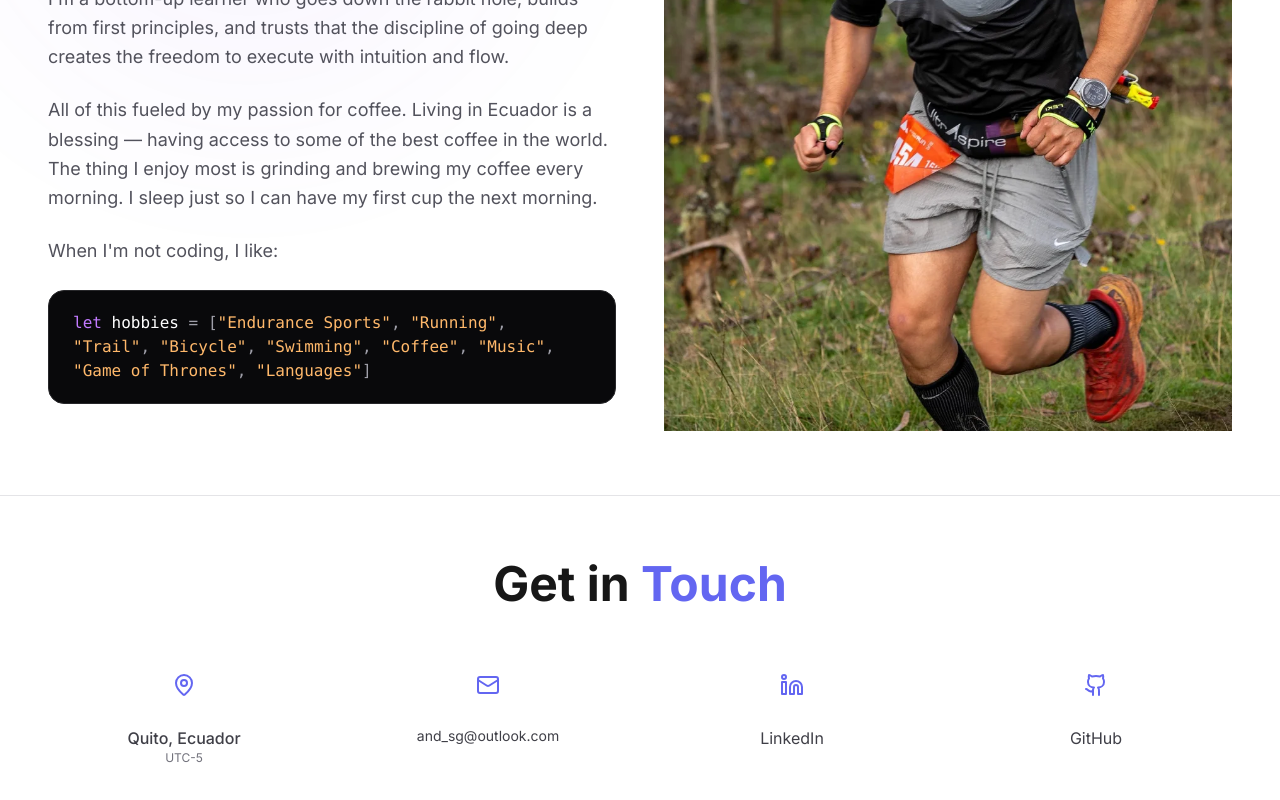
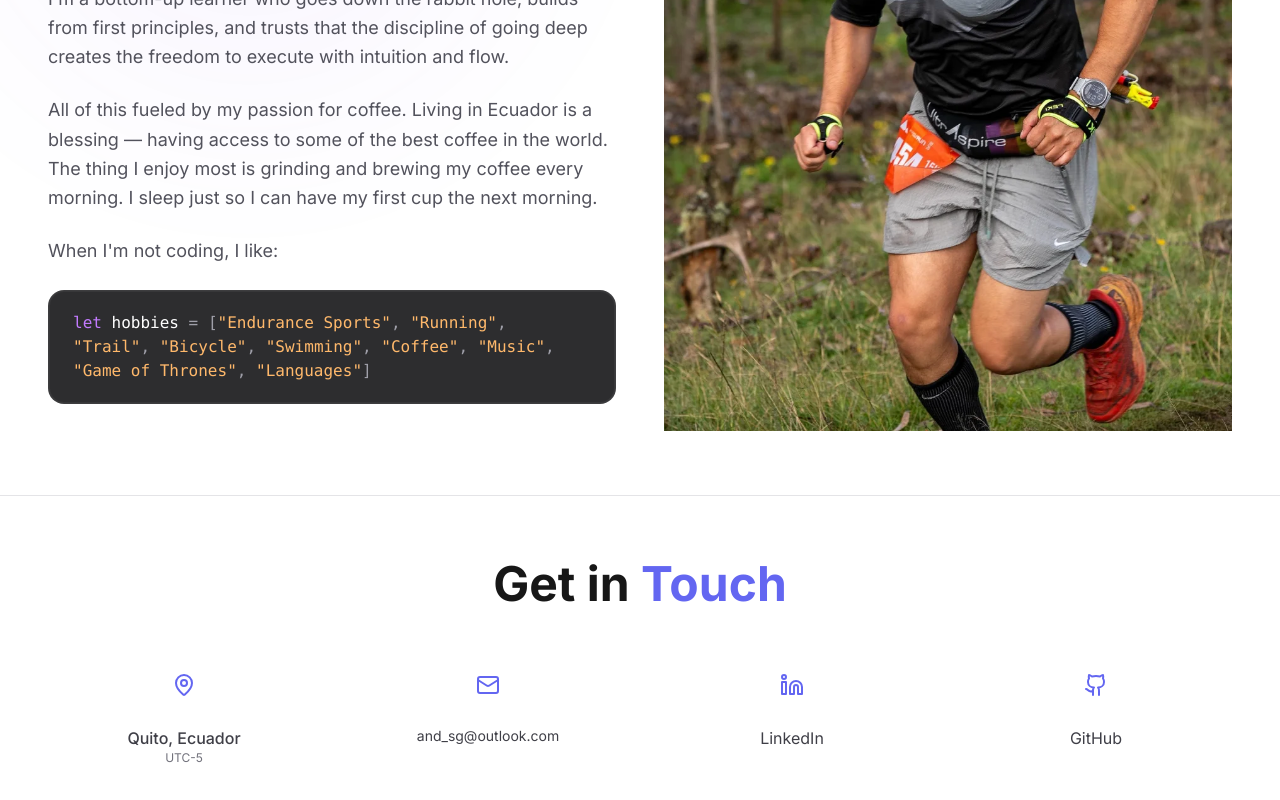
Before and after one commit to AndSanG/andsang.github.io, a Next.js app: page / in a window 1280 px wide. Shown: the part 3158-3958 px from the top of the page. Built offline with nearby package versions, Linux system fonts and the light colour scheme; no server answers.

Commit message:
feat: liquid glass code snippet in MoreAbout — subtle glass tint on dark surface
Add backdrop-blur-sm, translucent border, and specular inner ring to the
Swift hobbies code block without compromising code readability.

```diff
--- a/components/sections/more-about.tsx
+++ b/components/sections/more-about.tsx
@@ -24,7 +24,7 @@
                     </p>
 
                     {/* Swift-styled code snippet */}
-                    <div className="rounded-2xl bg-zinc-950 border border-zinc-800 px-6 py-5 font-mono text-sm md:text-base w-full overflow-x-auto">
+                    <div className="rounded-2xl bg-zinc-950/85 backdrop-blur-sm border border-white/8 ring-1 ring-inset ring-white/5 px-6 py-5 font-mono text-sm md:text-base w-full overflow-x-auto">
                         <span className="text-purple-400">let</span>
                         <span className="text-white"> hobbies</span>
                         <span className="text-zinc-400"> = </span>
```
